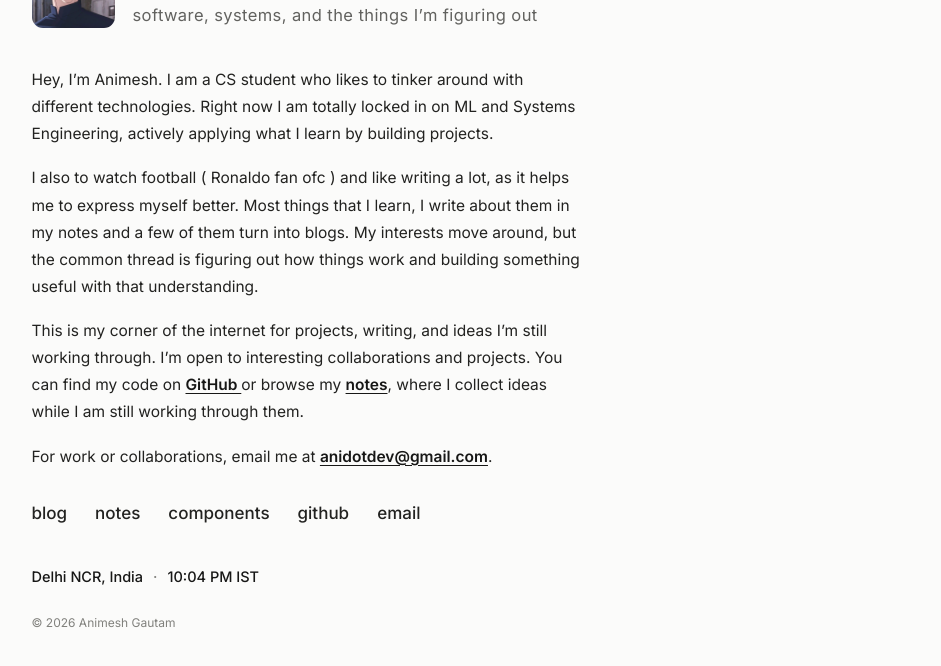
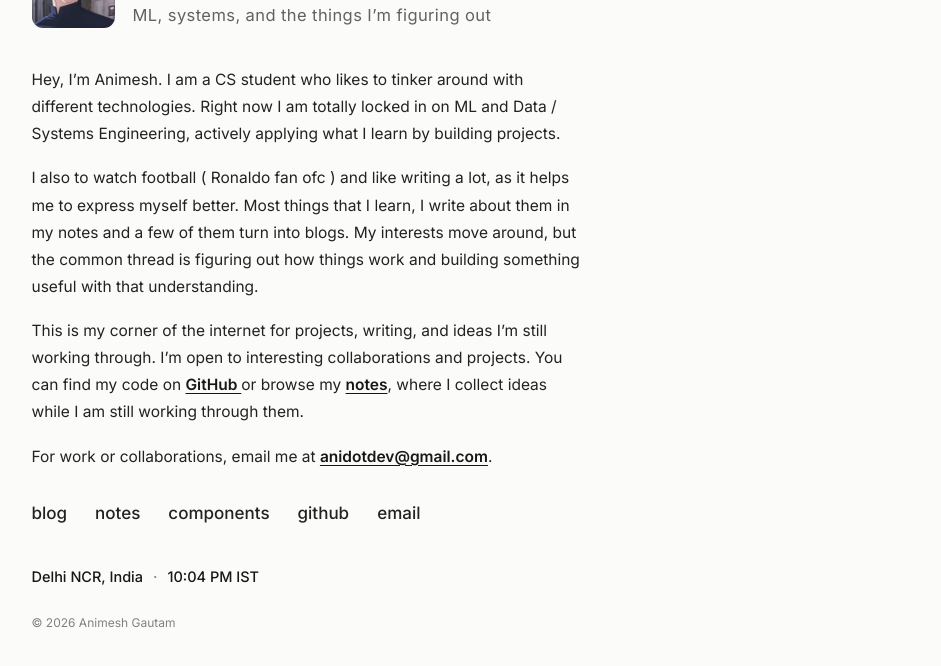
Before and after one commit to anidotdev/newportfolio, an Astro site: page / in a window 1280 px wide. Shown: the part 108-774 px from the top of the page, without its empty margins (331-1272 px from the left). Built offline with nearby package versions, Linux system fonts and the light colour scheme; Astro itself is replaced by a stand-in of ours; no server answers.

Commit message:
updated bio

```diff
--- a/src/config/site.ts
+++ b/src/config/site.ts
@@ -4,7 +4,7 @@
 export const site = {
   wordmark: 'anidotdev',
   name: 'Animesh Gautam',
-  tagline: 'software, systems, and the things I’m figuring out',
+  tagline: 'ML, systems, and the things I’m figuring out',
   profileImage: '/images/avatar.jpg',
   profileImageAlt: 'Anidot wordmark avatar',
   location: 'Delhi NCR, India',
--- a/src/pages/index.astro
+++ b/src/pages/index.astro
@@ -32,8 +32,8 @@ const currentYear = new Date().getFullYear();
             <p>
                 Hey, I’m Animesh. I am a CS student who likes to tinker around
                 with different technologies. Right now I am totally locked in on
-                ML and Systems Engineering, actively applying what I learn by
-                building projects.
+                ML and Data / Systems Engineering, actively applying what I
+                learn by building projects.
             </p>
 
             <p>
@@ -52,9 +52,8 @@ const currentYear = new Date().getFullYear();
                 <a href={site.githubUrl} rel="noreferrer">
                     GitHub
                 </a>{" "}
-                or browse my{" "}
-                <a href={site.notesUrl}>notes</a>, where I collect ideas while
-                I am still working through them.
+                or browse my <a href={site.notesUrl}>notes</a>, where I collect
+                ideas while I am still working through them.
             </p>
             {site.resumeUrl && (
                 <p>
```
